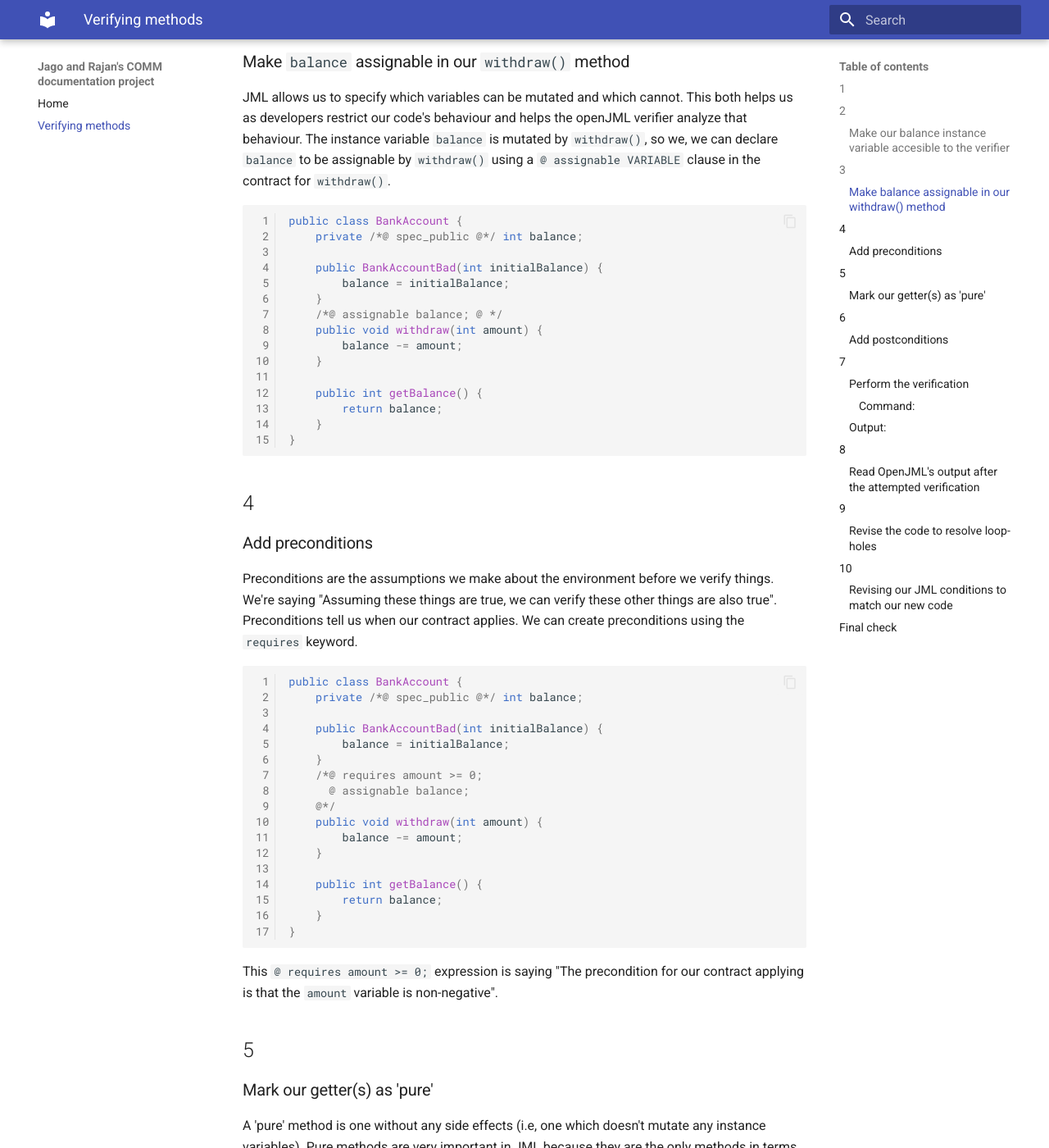
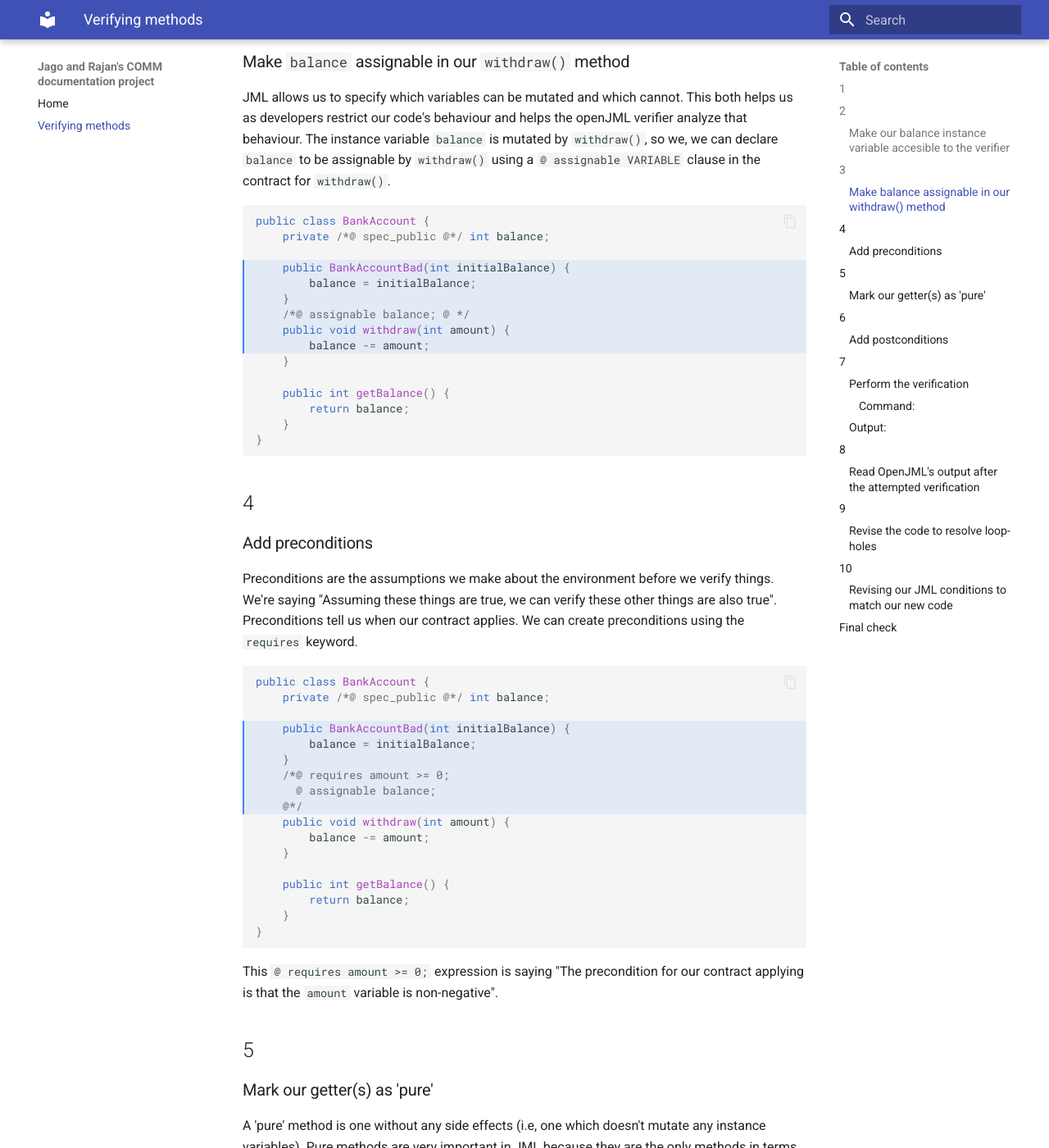
Before and after one commit to jagohine/documentation_project, an MkDocs documentation site: the page built from docs/method_verification.md, in a window 1280 px wide and 1400 px high, scrolled down 1239 px. Shown: the whole window at 82% size. Built offline with MkDocs 1.6.1 and Material for MkDocs 9.7.7, drawn with Linux system fonts in a browser that asks for light colours; some of the changed text lies outside the part shown.

Commit message:
add highlights to all code blocks

````diff
--- a/docs/method_verification.md
+++ b/docs/method_verification.md
@@ -29,7 +29,7 @@ This is obviously a ridiculously simplified model of a bank account, but there i
 
 By prepending a ```/*@ spec_public @*/ ``` expression to a variable declaration, we're telling the OpenJML verifier that the instance variable in question is part of the specification to be verified. Even though instance variables are generally private, we might want to establish facts about them, and the ``` /*@ spec_public @*/ ``` expression makes them visible to the verifier.
 
-```java
+```java hl_lines="4-9"
 
 public class BankAccount {
     private /*@ spec_public @*/ int balance;
@@ -55,7 +55,7 @@ public class BankAccount {
 
 JML allows us to specify which variables can be mutated and which cannot. This both helps us as developers restrict our code's behaviour and helps the openJML verifier analyze that behaviour. The instance variable ```balance``` is mutated by ```withdraw()```, so we, we can declare ```balance``` to be assignable by ```withdraw()``` using a ```@ assignable VARIABLE``` clause in the contract for ```withdraw()```.
 
-```java linenums="1"
+```java hl_lines="4-9"
 public class BankAccount {
     private /*@ spec_public @*/ int balance;
 
@@ -78,7 +78,7 @@ public class BankAccount {
 Preconditions are the assumptions we make about the environment before we verify things. We're saying "Assuming these things are true, we can verify these other things are also true". Preconditions tell us when our contract applies. We can create preconditions using the ```requires``` keyword.
 
 
-```java linenums="1"
+```java hl_lines="4-9"
 public class BankAccount {
     private /*@ spec_public @*/ int balance;
 
@@ -103,7 +103,7 @@
 ### Mark our getter(s) as 'pure'
 A 'pure' method is one without any side effects (i.e, one which doesn't mutate any instance variables). Pure methods are very important in JML because they are the only methods in terms of which we can write our contracts. Since we want to verify claims about how the balance of our bank accounts are affected by withdrawing money, we will write our claims in terms of the behaviour of the ```getBalance()``` getter. To do this, we first need to explicitly mark it as pure, using the ```pure``` keyword:
 
-```java linenums="1"
+```java hl_lines="4-9"
 public class BankAccount {
     private /*@ spec_public @*/ int balance;
 
@@ -139,7 +139,7 @@ In english: ensure that the balance after the method is called is less than or e
 After adding our ```ensures``` clause, our code looks like this:
 
 
-```java linenums="1"
+```java hl_lines="4-9"
 public class BankAccount {
     private /*@ spec_public @*/ int balance;
 
@@ -197,7 +197,7 @@ Because of this, our BankAccount class actually allows someone to *increase* the
 
 There are many ways we could fix our integer underflow problem. One of the most straightfoward is to just throw an exception in the pathological case, like so:
 
-```java linenums="1"
+```java hl_lines="4-9"
 public void withdraw(int amount) {
     if ((long) balance - (long) amount < Integer.MIN_VALUE) {
         throw new IllegalArgumentException("Withdrawal would cause underflow");
@@ -212,7 +212,7 @@
 
 We have fixed our code, but we've done so by introducing exceptions. We now need to adjust our contract to define correctness for those exceptions. Informally, our code should always throw an IllegalArgumentException when ```withdraw()``` is passed an underflow-producing value and never otherwise. Here's what that contract looks like in JML:
 
-```java linenums="1"
+```java hl_lines="4-9"
 /*@ public normal_behavior
   @ requires amount >= 0 && ((long) balance - (long) amount) >= Integer.MIN_VALUE;
   @ assignable balance;
````
